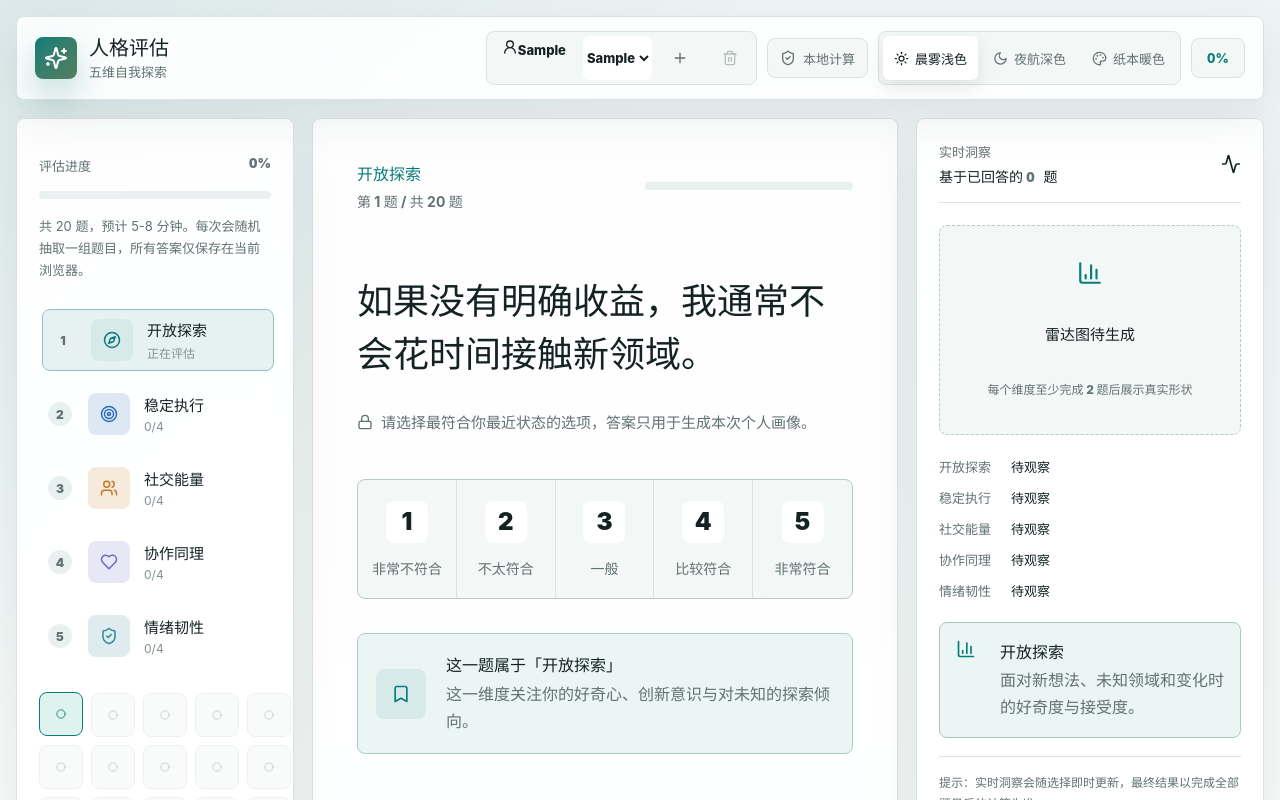
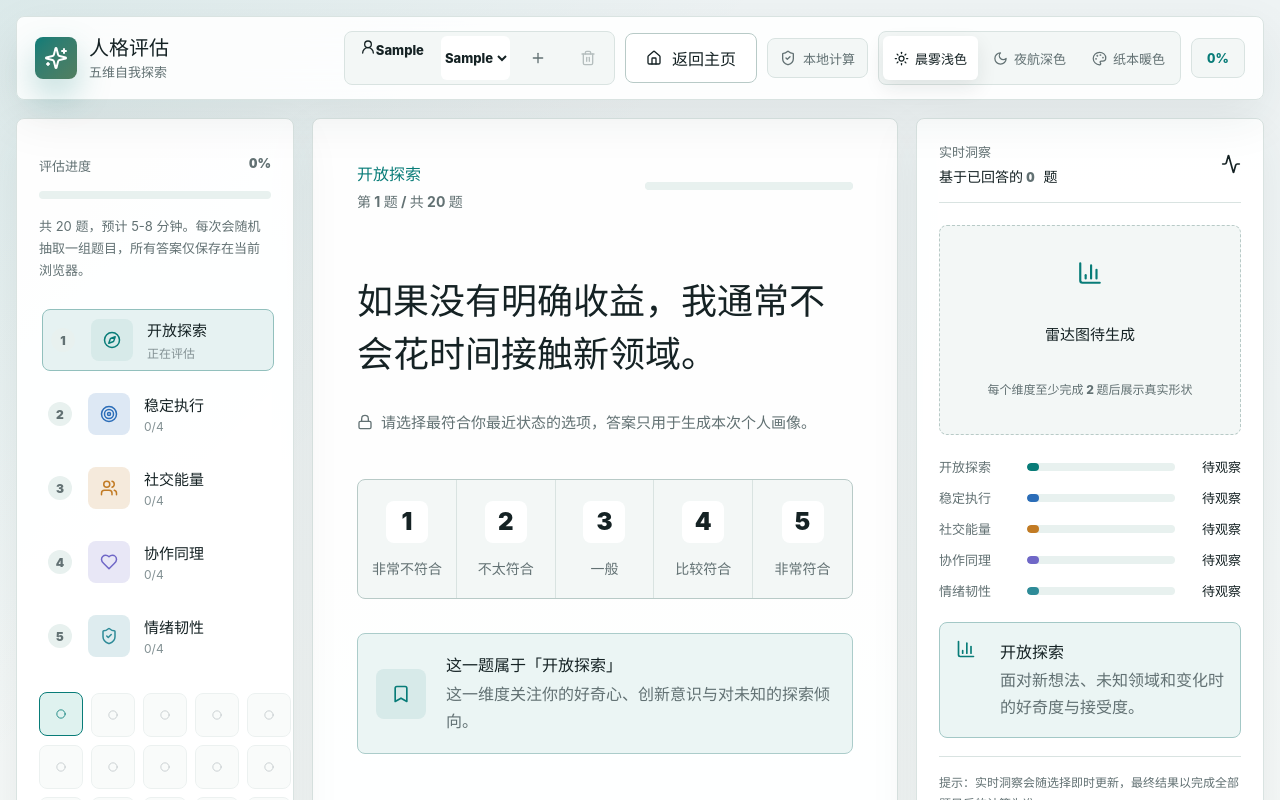
Before and after one commit to lautung/personality-assessment, a React (Vite) app: page / in a window 1280 px wide. Both pictures are taken after typing "Sample" into the empty fields and a click on the button "开始本次测评". Shown: the top 800 px of the page. Built offline with nearby package versions, Linux system fonts and the light colour scheme.

Commit message:
Fix top bar navigation and result alignment

```diff
--- a/src/components/TopBar.jsx
+++ b/src/components/TopBar.jsx
@@ -1,5 +1,5 @@
 import { useEffect, useState } from "react";
-import { Menu, ShieldCheck, Sparkles, X } from "lucide-react";
+import { House, Menu, ShieldCheck, Sparkles, X } from "lucide-react";
 import ThemeSwitcher from "./ThemeSwitcher.jsx";
 import AnimatedNumber from "./AnimatedNumber.jsx";
 import ProfileSwitcher from "./ProfileSwitcher.jsx";
@@ -14,6 +14,7 @@ export default function TopBar({
   onSwitchProfile,
   onAddProfile,
   onRemoveProfile,
+  onBackToIntro,
   assessment,
 }) {
   const [menuOpen, setMenuOpen] = useState(false);
@@ -39,6 +40,12 @@ export default function TopBar({
 
   const renderUtilityControls = () => (
     <>
+      {onBackToIntro ? (
+        <button type="button" className="secondary-button top-home-button" onClick={onBackToIntro}>
+          <House size={16} aria-hidden="true" />
+          返回主页
+        </button>
+      ) : null}
       <span className="privacy-chip">
         <ShieldCheck size={16} aria-hidden="true" />
         本地计算
--- a/src/styles.css
+++ b/src/styles.css
@@ -285,6 +285,11 @@ a:focus-visible {
   padding: 0 12px;
 }
 
+.top-home-button {
+  gap: 6px;
+  white-space: nowrap;
+}
+
 .profile-switcher {
   display: flex;
   align-items: center;
@@ -1135,9 +1140,15 @@ a:focus-visible {
 }
 
 .keyboard-hint {
+  flex: 1;
+  min-width: 0;
   color: var(--text-soft);
   font-size: 13px;
   font-weight: 800;
+  white-space: nowrap;
+  overflow: hidden;
+  text-overflow: ellipsis;
+  text-align: center;
 }
 
 .insight-panel {
@@ -1252,8 +1263,10 @@ a:focus-visible {
 }
 
 .score-preview {
+  display: grid;
   grid-template-columns: 78px 1fr 56px;
   gap: 10px;
+  align-items: center;
   color: var(--text-muted);
   font-size: 13px;
   font-weight: 900;
```
